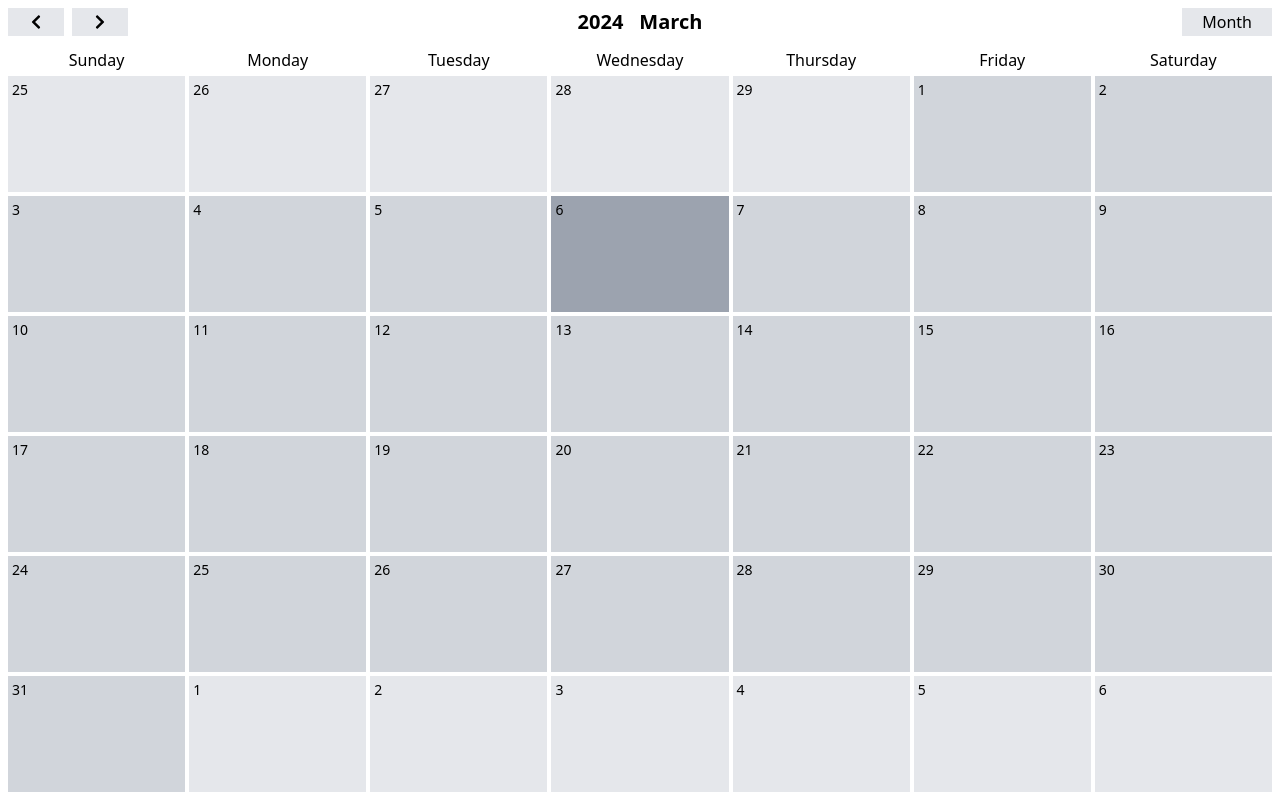
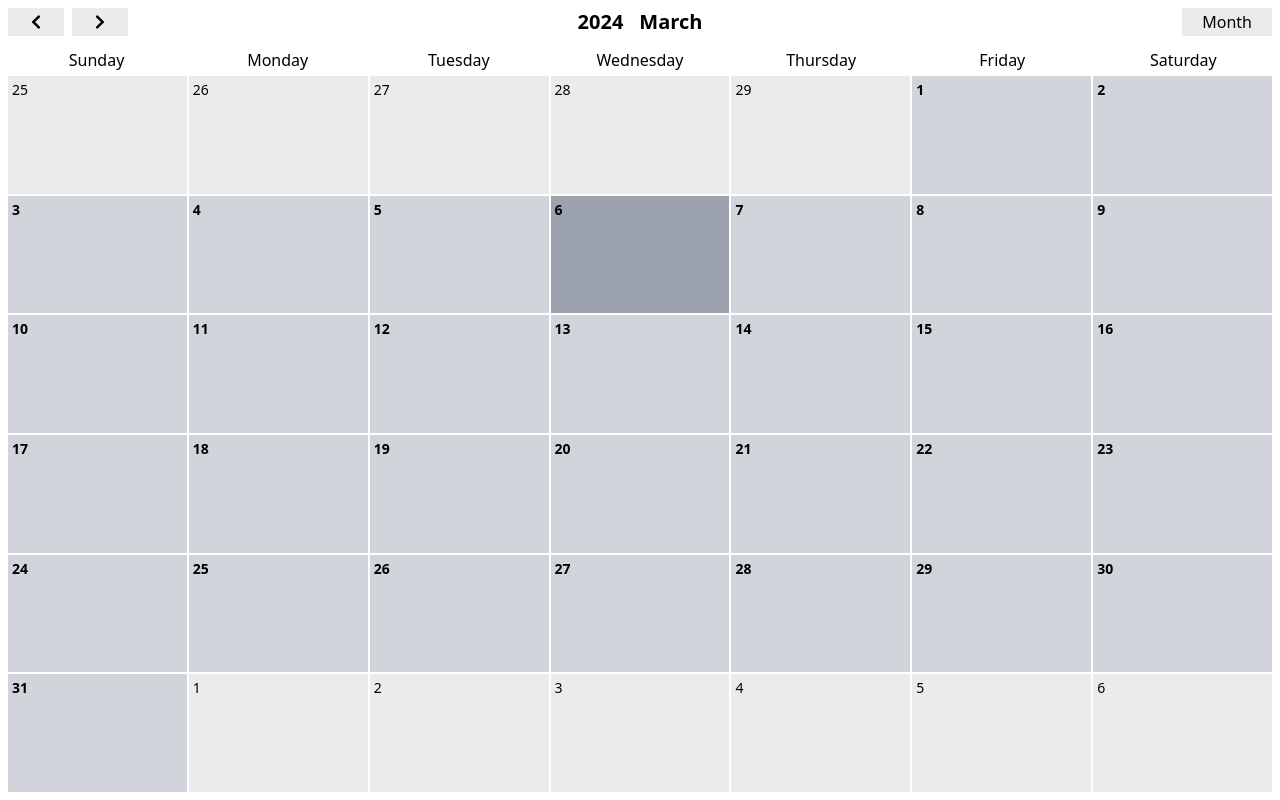
Before and after one commit to Taras-Rm/calendar-app, a React (Vite) app in the folder client/: page / in a window 1280 px wide. Built offline with nearby package versions, Linux system fonts and the light colour scheme.

Commit message:
added tasks to cells

```diff
--- a/client/src/components/CalendarBoard/CalendarBoard.tsx
+++ b/client/src/components/CalendarBoard/CalendarBoard.tsx
@@ -1,5 +1,5 @@
-import Cell from "./Cell";
-import WeekDays from "./WeekDays";
+import Cell from "./Cell/Cell";
+import WeekDays from "./WeekDays/WeekDays";
 import { useCalendar } from "../../hooks/useCalendar";
 import { getMonthByKey } from "../../helpers/constants";
 import { FaChevronLeft, FaChevronRight } from "react-icons/fa";
@@ -32,7 +32,7 @@ function CalendarBoard() {
         </div>
       </div>
       <WeekDays />
-      <div className="grid grid-cols-7 grid-rows-6 gap-1 h-full">
+      <div className="grid grid-cols-7 grid-rows-6 gap-0.5 h-full">
         {monthData.days.map((d) => (
           <Cell
             date={d}
--- a/client/src/components/CalendarBoard/Cell.tsx
+++ /dev/null
@@ -1,30 +0,0 @@
-import { CalendarDate, CalendarMonth } from "../../helpers/calendar";
-
-interface CellProps {
-  date: CalendarDate;
-  today: CalendarDate;
-  activeMonth: CalendarMonth;
-}
-
-function Cell({ date, today, activeMonth }: CellProps) {
-  const isToday =
-    date.year === today.year &&
-    date.month === today.month &&
-    date.date === today.date;
-
-  return (
-    <div
-      className={`h-full ${
-        isToday
-          ? "bg-darkGray"
-          : activeMonth.month !== date.month
-          ? "bg-lightGray"
-          : "bg-baseGray"
-      } p-1`}
-    >
-      <div className="text-sm">{date.date}</div>
-    </div>
-  );
-}
-
-export default Cell;
--- /dev/null
+++ b/client/src/components/CalendarBoard/Cell/Cell.tsx
@@ -0,0 +1,54 @@
+import { CalendarDate, CalendarMonth } from "../../../helpers/calendar";
+import Task from "../Task/Task";
+
+interface CellProps {
+  date: CalendarDate;
+  today: CalendarDate;
+  activeMonth: CalendarMonth;
+}
+
+function Cell({ date, today, activeMonth }: CellProps) {
+  const isToday =
+    date.year === today.year &&
+    date.month === today.month &&
+    date.date === today.date;
+
+  const tasks: number[] = [];
+
+  const tasksCountText =
+    tasks.length > 1
+      ? `${tasks.length} cards`
+      : tasks.length > 0
+      ? `${tasks.length} card`
+      : "";
+
+  return (
+    <div
+      className={`flex flex-col ${
+        isToday
+          ? "bg-darkGray"
+          : activeMonth.month !== date.month
+          ? "bg-lightGray"
+          : "bg-baseGray"
+      } p-1`}
+    >
+      <div className="flex justify-between text-sm">
+        <div
+          className={`${activeMonth.month === date.month ? "font-bold" : ""}`}
+        >
+          {date.date}
+        </div>
+        {tasksCountText && (
+          <div className="text-darkGray">{tasksCountText}</div>
+        )}
+      </div>
+      <div className="flex flex-col space-y-1 overflow-y-auto">
+        {tasks.map((t) => (
+          <Task key={t} />
+        ))}
+      </div>
+    </div>
+  );
+}
+
+export default Cell;
--- /dev/null
+++ b/client/src/components/CalendarBoard/Task/Task.tsx
@@ -0,0 +1,8 @@
+
+function Task() {
+  return (
+    <div className='bg-white text-xs p-1 rounded-sm shadow-sm'>Task</div>
+  )
+}
+
+export default Task
--- a/client/src/components/CalendarBoard/WeekDays.tsx
+++ b/client/src/components/CalendarBoard/WeekDays/WeekDays.tsx
@@ -1,4 +1,4 @@
-import { weekDays } from "../../helpers/constants";
+import { weekDays } from "../../../helpers/constants";
 
 function WeekDays() {
   return (
--- a/client/tailwind.config.js
+++ b/client/tailwind.config.js
@@ -4,7 +4,7 @@ export default {
   theme: {
     extend: {
       colors: {
-        lightGray: "#e5e7eb",
+        lightGray: "rgb(235, 235, 235)",
         baseGray: "#d1d5db",
         darkGray: "#9ca3af",
       },
```
